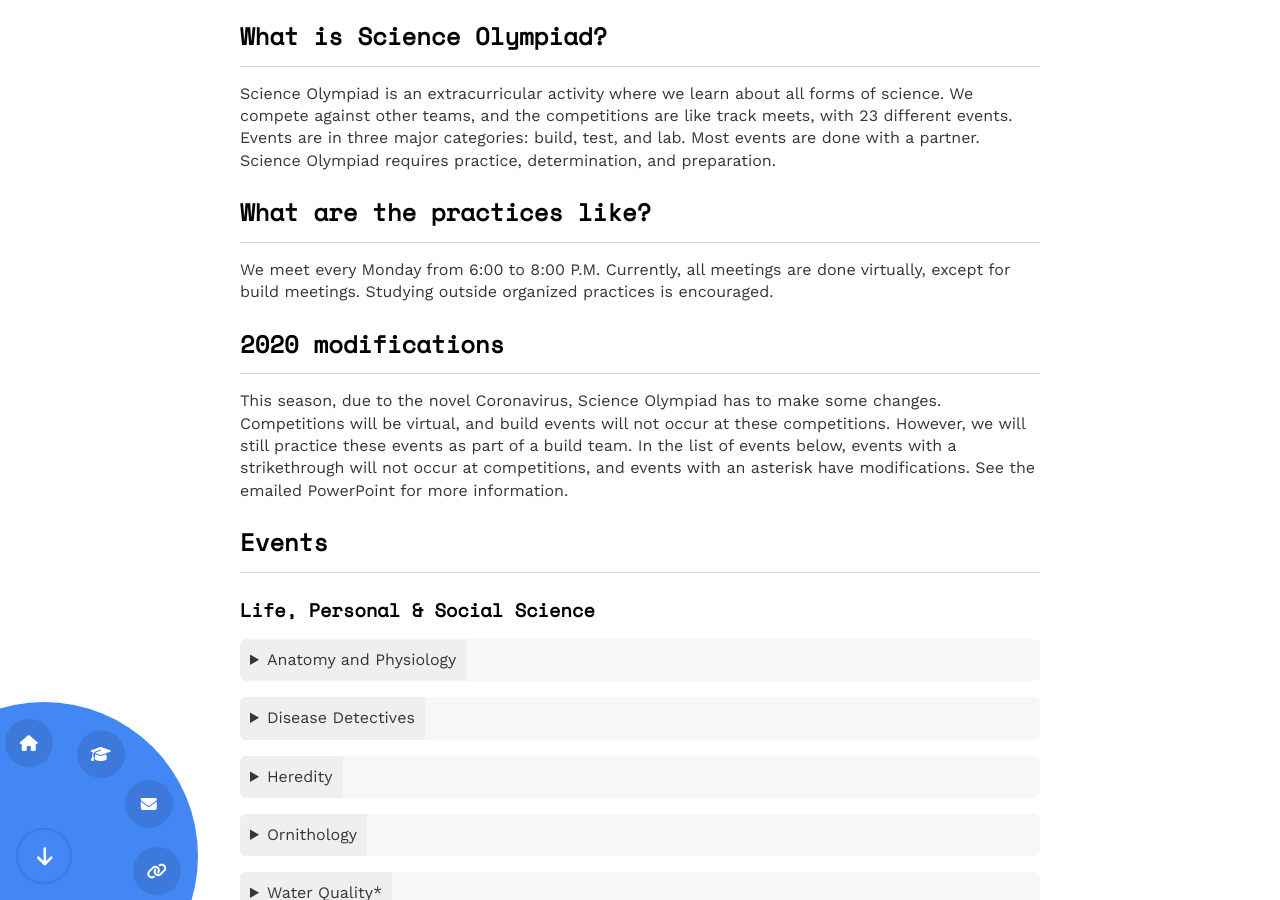
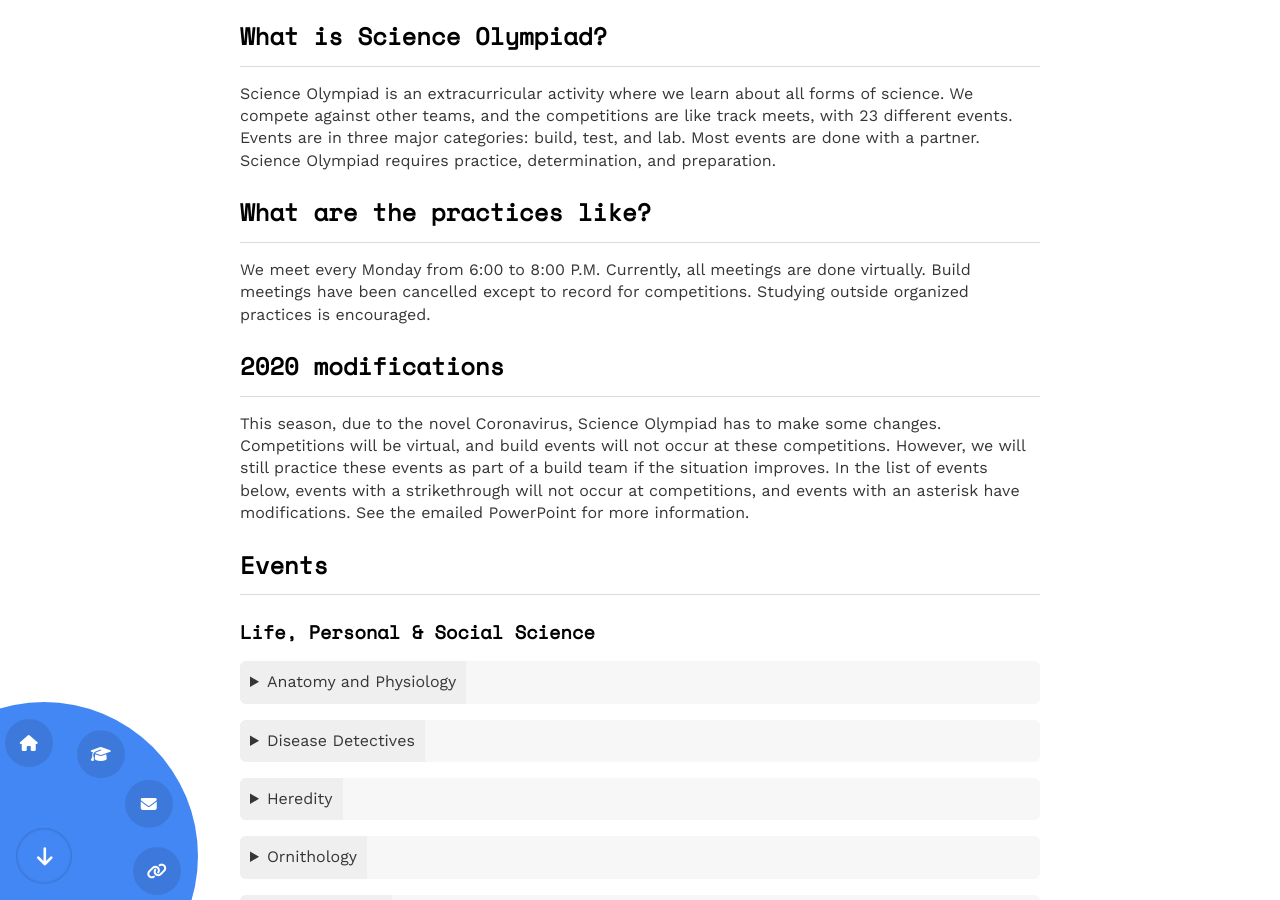
Before and after one commit to HMSSO/SciOly-Website, a Jekyll site: the page built from index.md, in a window 1280 px wide and 900 px high, scrolled down 679 px. Built offline with Jekyll 4.4.1, drawn with Linux system fonts in a browser that asks for light colours; nearby versions of some CDN libraries.

Commit message:
Update for corona

```diff
--- a/index.md
+++ b/index.md
@@ -19,11 +19,11 @@
 
 <h2> What are the practices like? </h2>
 <hr />
-<p>We meet every Monday from 6:00 to 8:00 P.M. Currently, all meetings are done virtually, except for build meetings. Studying outside organized practices is encouraged.</p>
+<p>We meet every Monday from 6:00 to 8:00 P.M. Currently, all meetings are done virtually. Build meetings have been cancelled except to record for competitions. Studying outside organized practices is encouraged.</p>
 
 <h2>2020 modifications</h2>
 <hr>
-<p>This season, due to the novel Coronavirus, Science Olympiad has to make some changes. Competitions will be virtual, and build events will not occur at these competitions. However, we will still practice these events as part of a build team. In the list of events below, events with a strikethrough will not occur at competitions, and events with an asterisk have modifications. See the emailed PowerPoint for more information. </p>
+<p>This season, due to the novel Coronavirus, Science Olympiad has to make some changes. Competitions will be virtual, and build events will not occur at these competitions. However, we will still practice these events as part of a build team if the situation improves. In the list of events below, events with a strikethrough will not occur at competitions, and events with an asterisk have modifications. See the emailed PowerPoint for more information. </p>
 
 <h2>Events
  </h2>
```
